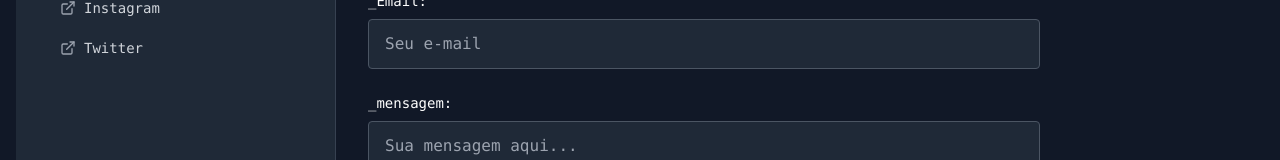
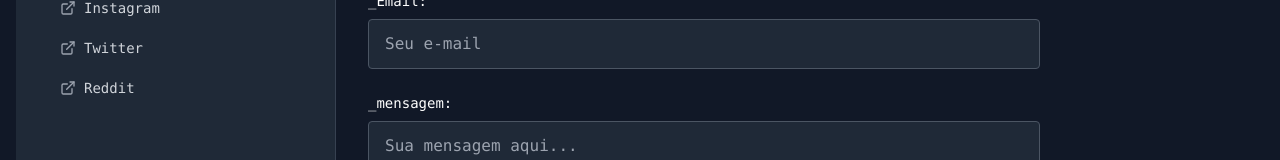
Before and after one commit to DevJoseMatheus/portfolio, a React (Vite) app: page / in a window 1280 px wide. Both pictures are taken after a click on the button "_contato". Shown: the part 384-544 px from the top of the page. Built offline with nearby package versions, Linux system fonts and the light colour scheme.

Commit message:
add novas Redes Social

```diff
--- a/src/components/About.tsx
+++ b/src/components/About.tsx
@@ -120,8 +120,7 @@ const AboutMe = () => {
     email: `/**
 * 📧 Contato por e-mail
 *
-* Principal: josematheus3105@outlook.com
-* Comercial: dev.josematheus@gmail.com
+* Principal: dev.josematheus@gmail.com
 *
 * 📱 Tempo de resposta: Geralmente em até 24 horas
 * 🌍 Fuso horário: Brasília (BRT)
@@ -144,7 +143,7 @@ const AboutMe = () => {
 *
 * 🌐 Encontre-me também em:
 * - GitHub: @DevJoseMatheus
-* - Twitter: @matheus31042002
+* - Twitter: @DevJosematheus
 */`
 };
 
--- a/src/components/Contact.tsx
+++ b/src/components/Contact.tsx
@@ -56,12 +56,17 @@ const Contact = () => {
     {
       icon: <ExternalLink size={16} className="text-gray-400" />,
       label: 'Instagram',
-      url: 'https://www.instagram.com/ujosematheus/'
+      url: 'https://www.instagram.com/devjosematheus/'
     },
     {
       icon: <ExternalLink size={16} className="text-gray-400" />,
       label: 'Twitter',
-      url: 'https://x.com/matheus31042002'
+      url: 'https://x.com/DevJosematheus'
+    },
+    {
+      icon: <ExternalLink size={16} className='text-gray-400'/>,
+      label: 'Reddit',
+      url: 'https://www.reddit.com/user/Jolly_Maize9382/'
     }
   ];
 
```
